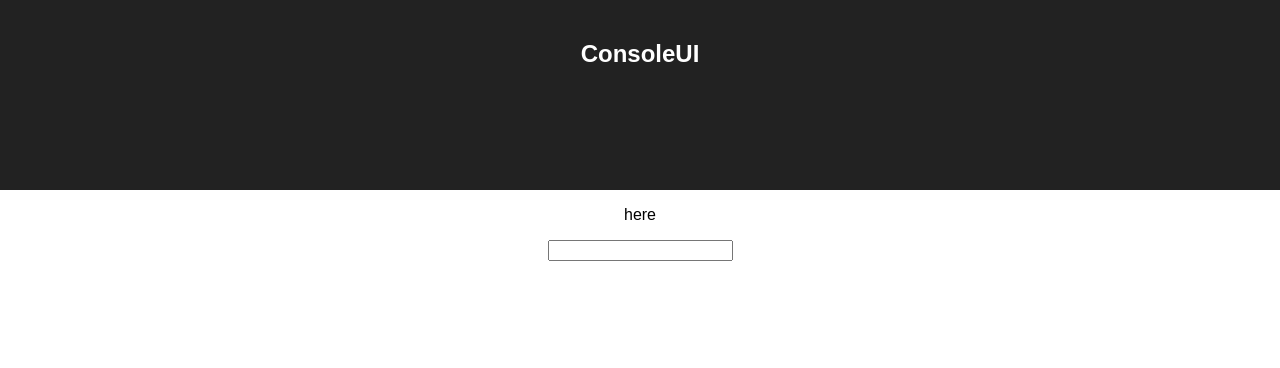
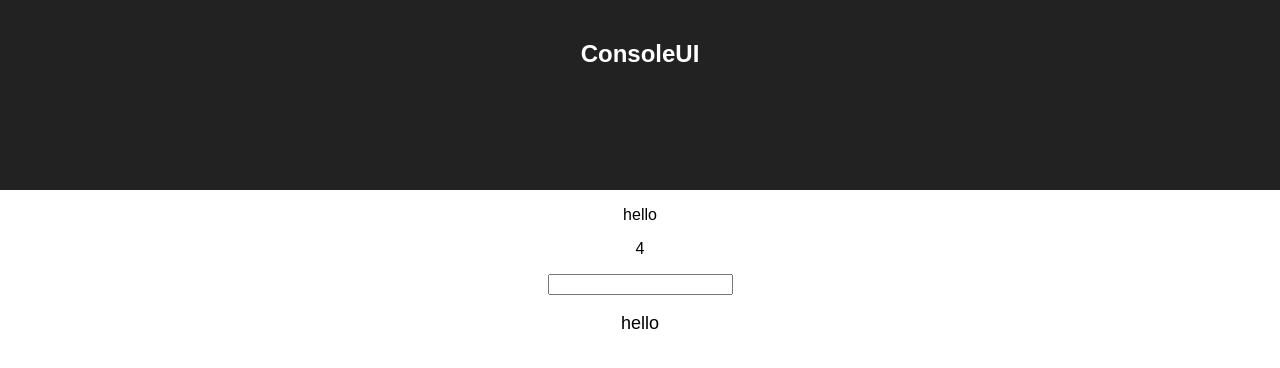
Before and after one commit to MythlinMasterdo/repl.it-coding-challenge, a React (Create React App) app in the folder consoleUI/: page / in a window 1280 px wide. Shown: the top 368 px of the page. Built offline with nearby package versions, Linux system fonts and the light colour scheme.

Commit message:
render output and prompt

```diff
--- a/consoleUI/src/App.js
+++ b/consoleUI/src/App.js
@@ -7,8 +7,7 @@ class App extends Component {
     super()
     this.state = {
       prompt: '',
-      history: [],
-      consoleHistory: []
+      history: [{type: 'prompt', data: "hello"}, {type: 'output', data: 4}]
     }
   }
 
@@ -23,14 +22,16 @@ class App extends Component {
     this.setState({prompt: e.target.value});
   }
 
-  populateConsole(e) {
-    this.state.history.forEach(function(output) {
-      this.state.consoleHistory.push(
-        output.data
-      );
-    }.bind(this))
-    console.log(this.state.consoleHistory);
-  }
+  // populateConsole(e) {
+  //   console.log('called');
+  //   this.state.history.forEach(function(output) {
+  //     if(output.type === "output") {
+  //       return <p>{output.data}</p>
+  //     } else {
+  //       return <p> > {output.data}</p>
+  //     }
+  //   }.bind(this))
+  // }
 
   render() {
     return (
@@ -39,17 +40,16 @@ class App extends Component {
           <h2>ConsoleUI</h2>
         </div>
         <div>
-          <p onClick={(e) => this.populateConsole(e)}>here</p>
-        </div>
-        <div>
-          {this.state.consoleHistory}
+            {this.state.history.map((output, index) => (
+              <p>{output.data}</p>
+            ))}
         </div>
         <div>
           <form className="commandLine" onSubmit={(e) => this.handleCommandLineInput(e)}>
-              <input type="text" onChange={(e) => this.handleChange(e)}></input>
+            <input type="text" onChange={(e) => this.handleChange(e)}></input>
           </form>
         </div>
-        <p className="App-intro"></p>
+        <p className="App-intro">{this.state.history[0].data}</p>
       </div>
     );
   }
```
